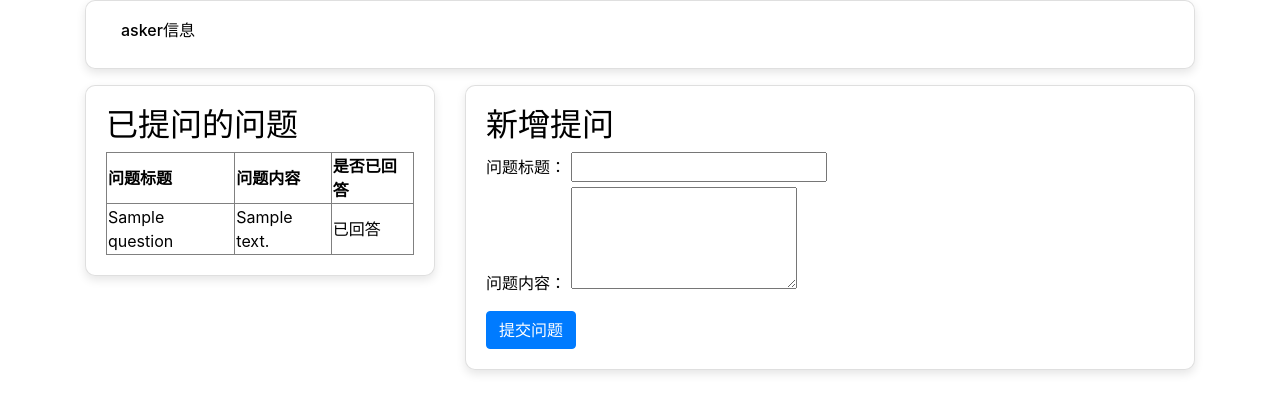
After one commit to WangBin-h/Mkg_crowdsourcing, a Django app: template templates/knowledge/inquirer_dashboard.html in a window 1280 px wide. The commit adds this page. Shown: the top 413 px of the page. Run offline with Django 3.2, Linux system fonts and the light colour scheme; the template is opened without the code that fills it: values that come from a table or form of the project are taken from there, others are empty; tables that the repository leaves empty hold one stand-in row (values such as "Sample post"); some libraries are stand-ins or nearby versions.

Commit message:
修改专家页面前端 && 新增提问者页面前端

```diff
--- /dev/null
+++ b/static/css/asker.css
@@ -0,0 +1,83 @@
+.top-card {
+    background: rgba(255, 255, 255, 0.4); /* 白色背景，带有透明度 */
+    color: black;
+    padding: 20px;
+    border-radius: 10px;
+    backdrop-filter: blur(10px); /* 毛玻璃效果，数值越大模糊度越高 */
+    -webkit-backdrop-filter: blur(10px); /* Safari 支持 */
+    transition: transform 0.35s ease-in-out, box-shadow 0.35s ease-in-out;
+    box-shadow: 0 4px 10px rgba(0, 0, 0, 0.1); /* 轻微阴影 */
+    will-change: transform; /* 优化渲染 */
+    backface-visibility: hidden; /* 处理模糊问题 */
+    max-height: 500px;
+}
+
+.top-card {
+    background: rgba(255, 255, 255, 0.4); /* 白色背景，带有透明度 */
+    color: black;
+    padding: 20px;
+    border-radius: 10px;
+    backdrop-filter: blur(10px); /* 毛玻璃效果，数值越大模糊度越高 */
+    -webkit-backdrop-filter: blur(10px); /* Safari 支持 */
+    transition: transform 0.35s ease-in-out, box-shadow 0.35s ease-in-out;
+    box-shadow: 0 4px 10px rgba(0, 0, 0, 0.1); /* 轻微阴影 */
+    will-change: transform; /* 优化渲染 */
+    backface-visibility: hidden; /* 处理模糊问题 */
+    max-height: 500px;
+}
+
+.left-card-1 {
+    background: rgba(255, 255, 255, 0.4); /* 白色背景，带有透明度 */
+    color: black;
+    padding: 20px;
+    border-radius: 10px;
+    backdrop-filter: blur(10px); /* 毛玻璃效果，数值越大模糊度越高 */
+    -webkit-backdrop-filter: blur(10px); /* Safari 支持 */
+    transition: transform 0.35s ease-in-out, box-shadow 0.35s ease-in-out;
+    box-shadow: 0 4px 10px rgba(0, 0, 0, 0.1); /* 轻微阴影 */
+    will-change: transform; /* 优化渲染 */
+    backface-visibility: hidden; /* 处理模糊问题 */
+    max-height: 500px;
+}
+
+.left-card-1 {
+    background: rgba(255, 255, 255, 0.4); /* 白色背景，带有透明度 */
+    color: black;
+    padding: 20px;
+    border-radius: 10px;
+    backdrop-filter: blur(10px); /* 毛玻璃效果，数值越大模糊度越高 */
+    -webkit-backdrop-filter: blur(10px); /* Safari 支持 */
+    transition: transform 0.35s ease-in-out, box-shadow 0.35s ease-in-out;
+    box-shadow: 0 4px 10px rgba(0, 0, 0, 0.1); /* 轻微阴影 */
+    will-change: transform; /* 优化渲染 */
+    backface-visibility: hidden; /* 处理模糊问题 */
+    max-height: 500px;
+}
+
+.right-card-1 {
+    background: rgba(255, 255, 255, 0.4); /* 白色背景，带有透明度 */
+    color: black;
+    padding: 20px;
+    border-radius: 10px;
+    backdrop-filter: blur(10px); /* 毛玻璃效果，数值越大模糊度越高 */
+    -webkit-backdrop-filter: blur(10px); /* Safari 支持 */
+    transition: transform 0.35s ease-in-out, box-shadow 0.35s ease-in-out;
+    box-shadow: 0 4px 10px rgba(0, 0, 0, 0.1); /* 轻微阴影 */
+    will-change: transform; /* 优化渲染 */
+    backface-visibility: hidden; /* 处理模糊问题 */
+    max-height: 500px;
+}
+
+.right-card-1 {
+    background: rgba(255, 255, 255, 0.4); /* 白色背景，带有透明度 */
+    color: black;
+    padding: 20px;
+    border-radius: 10px;
+    backdrop-filter: blur(10px); /* 毛玻璃效果，数值越大模糊度越高 */
+    -webkit-backdrop-filter: blur(10px); /* Safari 支持 */
+    transition: transform 0.35s ease-in-out, box-shadow 0.35s ease-in-out;
+    box-shadow: 0 4px 10px rgba(0, 0, 0, 0.1); /* 轻微阴影 */
+    will-change: transform; /* 优化渲染 */
+    backface-visibility: hidden; /* 处理模糊问题 */
+    max-height: 500px;
+}
--- /dev/null
+++ b/templates/knowledge/inquirer_dashboard.html
@@ -0,0 +1,68 @@
+<!DOCTYPE html>
+{% load static %}
+<html lang="en">
+<head>
+    <title>提问者 | 医疗知识图谱平台</title>
+        <meta charset="utf-8">
+        <meta name="viewport" content="width=device-width, initial-scale=1">
+        <link rel="stylesheet" href="{% static 'css/all.min.css' %}">
+        <link rel="stylesheet" href="{% static 'css/bootstrap.min.css' %}">
+        <link href="/static/css/accounting.css" rel="stylesheet">
+		<link href="/static/css/asker.css" rel="stylesheet">
+</head>
+<body>
+	<div class="container">
+		<div class="card top-card">
+			<div class="col-md-4">
+				<h6>asker信息</h6>
+			</div>
+		</div>
+		<p>
+		<div class="row ">
+			<div class="col-md-4">
+				<div class="card left-card-1">
+					<!-- 已提问问题列表 -->
+					<h2>已提问的问题</h2>
+					<table border="1">
+						<thead>
+							<tr>
+								<th>问题标题</th>
+								<th>问题内容</th>
+								<th>是否已回答</th>
+							</tr>
+						</thead>
+						<tbody>
+							{% for question in questions %}
+							<tr>
+								<td>{{ question.title }}</td>
+								<td>{{ question.content }}</td>
+								<td>{% if question.answered %}已回答{% else %}未回答{% endif %}</td>
+							</tr>
+							{% endfor %}
+						</tbody>
+					</table>
+				</div>
+			</div>
+
+			<div class="col-md-8">
+				<div class="card right-card-1">
+					<!-- 新增提问表单 -->
+					<h2>新增提问</h2>
+					<form method="POST">
+						{% csrf_token %}
+						<div>
+							<label for="title">问题标题：</label>
+							<input type="text" id="title" name="title" required>
+						</div>
+						<div>
+							<label for="content">问题内容：</label>
+							<textarea id="content" name="content" rows="4" required></textarea>
+						</div>
+						<button type="submit" class="btn btn-primary mt-2">提交问题</button>
+					</form>
+				</div>
+			</div>
+		</div>
+	</div>
+</body>
+</html>
```
Also changed, not shown: static/css/expert.css (added, +83 -0 lines), templates/knowledge/expert_dashboard.html (+18 -11 lines).
